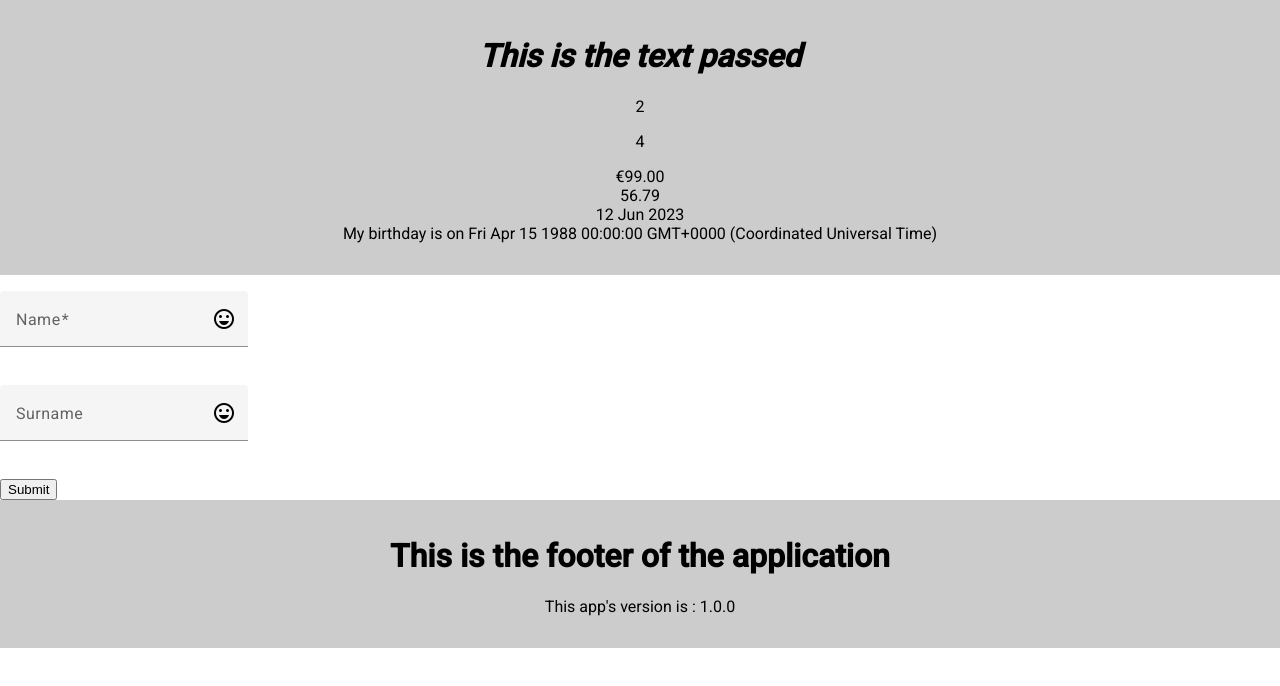
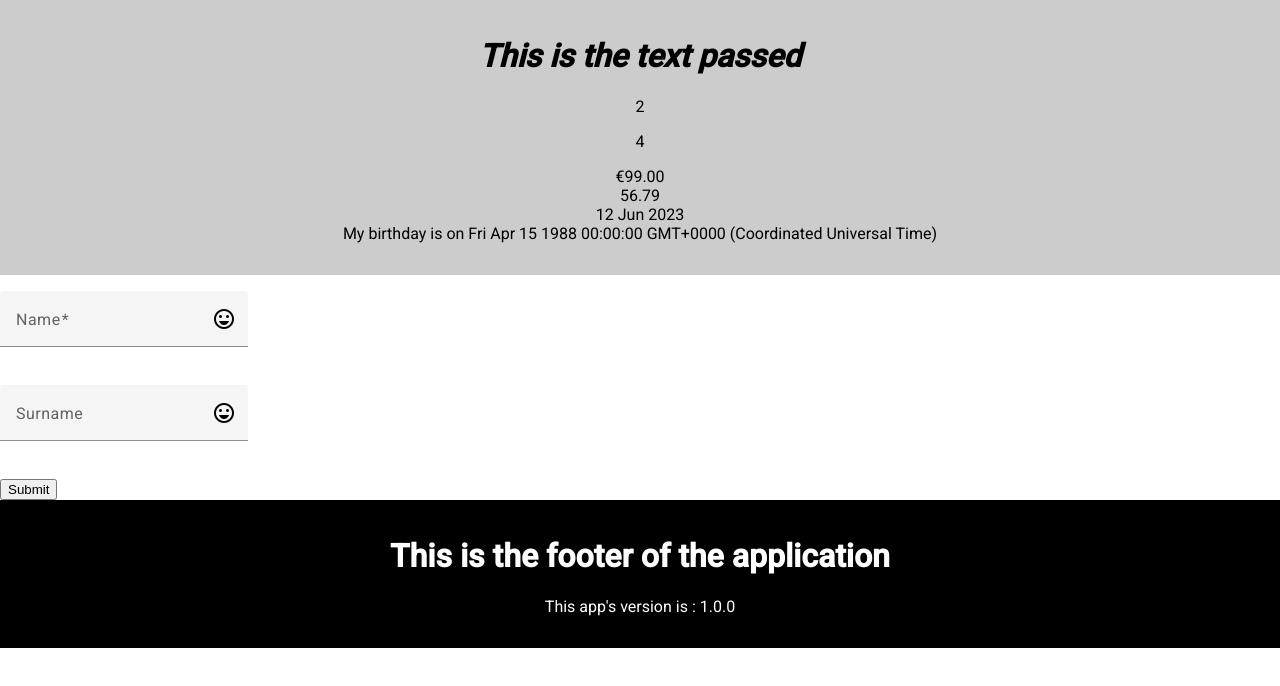
Before and after one commit to saliu-oladitan/my-course-app, an Angular app: page / in a window 1280 px wide. Shown: the top 686 px of the page. Built offline with nearby package versions, Linux system fonts and the light colour scheme.

Commit message:
Make footer dark

```diff
--- a/src/app/modules/shared/layout/footer/footer.component.scss
+++ b/src/app/modules/shared/layout/footer/footer.component.scss
@@ -1,5 +1,6 @@
 div {
     padding: 1rem;
-    background-color: #ccc;
+    background-color: #000;
     text-align: center;
+    color: white;
 }
```
